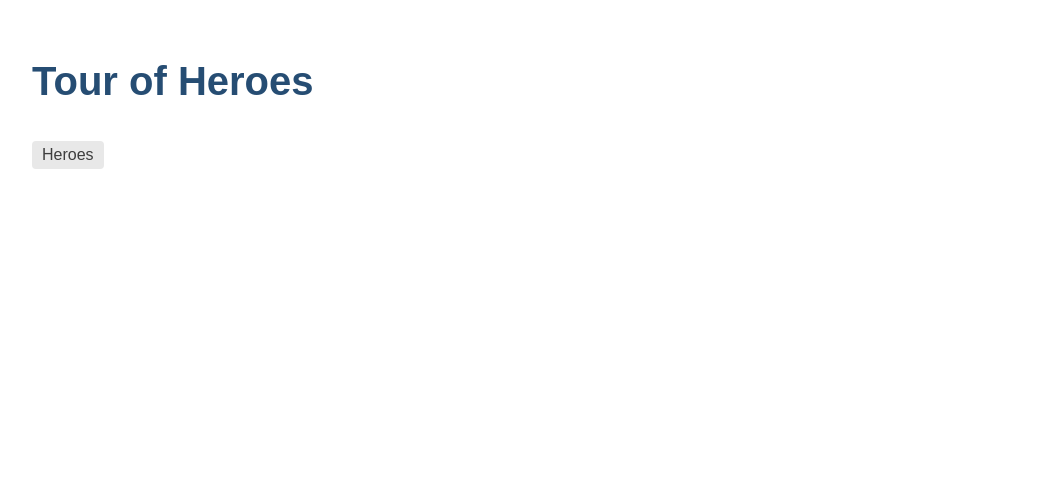
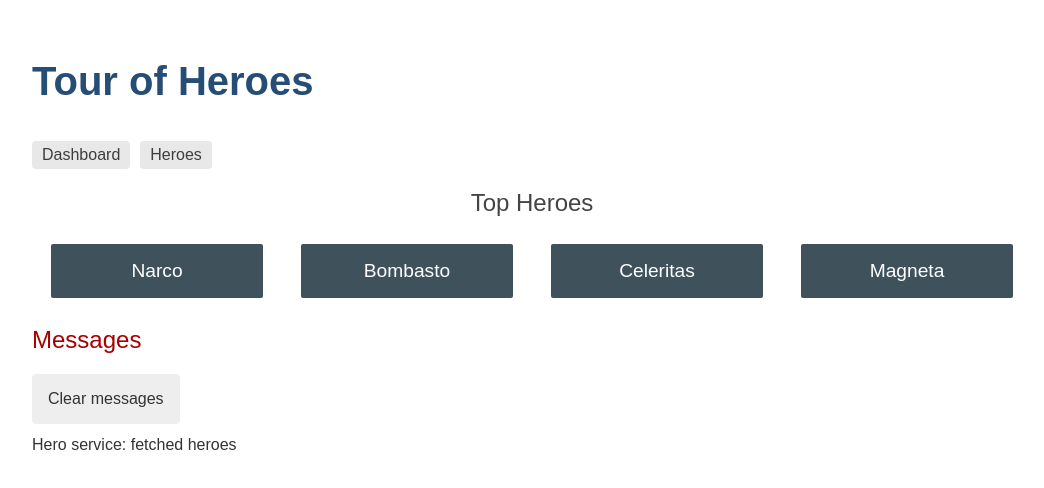
Before and after one commit to leojk11/tourOfHeroesAngular, an Angular app: page /dashboard in a window 1280 px wide. Before the commit this address led to /. Shown: the top 488 px of the page, without its empty margins (108-1152 px from the left). Built offline with nearby package versions, Linux system fonts and the light colour scheme.

Commit message:
added routes and dashboard component

```diff
--- a/src/app/app-routing.module.ts
+++ b/src/app/app-routing.module.ts
@@ -3,9 +3,13 @@
 
 // component
 import { HeroesComponent } from './heroes/heroes.component';
+import { DashboardComponent } from './dashboard/dashboard.component';
 
 const routes: Routes = [
-  { path: 'heroes', component: HeroesComponent }
+  // default route
+  { path: '', redirectTo: '/dashboard', pathMatch: 'full' },
+  { path: 'heroes', component: HeroesComponent },
+  { path: 'dashboard', component: DashboardComponent }
 ];
 
 @NgModule({
--- a/src/app/app.component.html
+++ b/src/app/app.component.html
@@ -2,6 +2,7 @@
 
 <!-- router navigation -->
 <nav>
+    <a routerLink='/dashboard'>Dashboard</a>
     <a routerLink='/heroes'>Heroes</a>
 </nav>
 
--- a/src/app/app.module.ts
+++ b/src/app/app.module.ts
@@ -8,13 +8,15 @@
 import { FormsModule } from '@angular/forms';
 import { HeroDetailComponent } from './hero-detail/hero-detail.component';
 import { MessagesComponent } from './messages/messages.component';
+import { DashboardComponent } from './dashboard/dashboard.component';
 
 @NgModule({
   declarations: [
     AppComponent,
     HeroesComponent,
     HeroDetailComponent,
-    MessagesComponent
+    MessagesComponent,
+    DashboardComponent
   ],
   imports: [
     BrowserModule,
--- /dev/null
+++ b/src/app/dashboard/dashboard.component.css
@@ -0,0 +1,43 @@
+h2 {
+    text-align: center;
+}
+.heroes-menu {
+    padding: 0;
+    margin: auto;
+    max-width: 1000px;
+    display: flex;
+    flex-direction: row;
+    flex-wrap: wrap;
+    justify-content: space-around;
+    align-content: flex-start;
+    align-items: flex-start;
+}
+
+a {
+    background-color: #3f525c;
+    border-radius: 2px;
+    padding: 1rem;
+    font-size: 1.2rem;
+    text-decoration: none;
+    display: inline-block;
+    color: #fff;
+    text-align: center;
+    width: 100%;
+    min-width: 70px;
+    margin: .5rem auto;
+    box-sizing: border-box;
+    order: 0;
+    flex: 0 1 auto;
+    align-self: auto;
+}
+
+@media (min-width: 600px) {
+    a {
+        width: 18%;
+        box-sizing: content-box;
+    }
+}
+
+a:hover {
+    background-color: #000;
+}
--- /dev/null
+++ b/src/app/dashboard/dashboard.component.html
@@ -0,0 +1,7 @@
+<h2>Top Heroes</h2>
+
+<div class="heroes-menu">
+    <a *ngFor='let hero of heroes'>
+        {{ hero.name }}
+    </a>
+</div>
--- /dev/null
+++ b/src/app/dashboard/dashboard.component.ts
@@ -0,0 +1,32 @@
+import { Component, OnInit } from '@angular/core';
+
+// hero interface
+import { Hero } from '../hero';
+
+// hero service
+import { HeroService } from '../hero.service';
+
+@Component({
+  selector: 'app-dashboard',
+  templateUrl: './dashboard.component.html',
+  styleUrls: ['./dashboard.component.css']
+})
+export class DashboardComponent implements OnInit {
+
+  // heroes aray that gets filled in getHeroes function
+  heroes: Hero[] = [];
+
+  constructor(private heroService: HeroService) { }
+
+  ngOnInit(): void {
+    // calling the getHeroes function when component is rendered
+    this.getHeroes();
+  }
+
+  // get heroes function
+  getHeroes(): void {
+    this.heroService.getHeroes()
+      .subscribe(heroes => this.heroes = heroes.slice(1, 5))
+  }
+
+}
--- a/src/index.html
+++ b/src/index.html
@@ -2,7 +2,7 @@
 <html lang="en">
 <head>
   <meta charset="utf-8">
-  <title>AngularTourOfHeroes</title>
+  <title>Tour of Heroes</title>
   <base href="/">
   <meta name="viewport" content="width=device-width, initial-scale=1">
   <link rel="icon" type="image/x-icon" href="favicon.ico">
```
